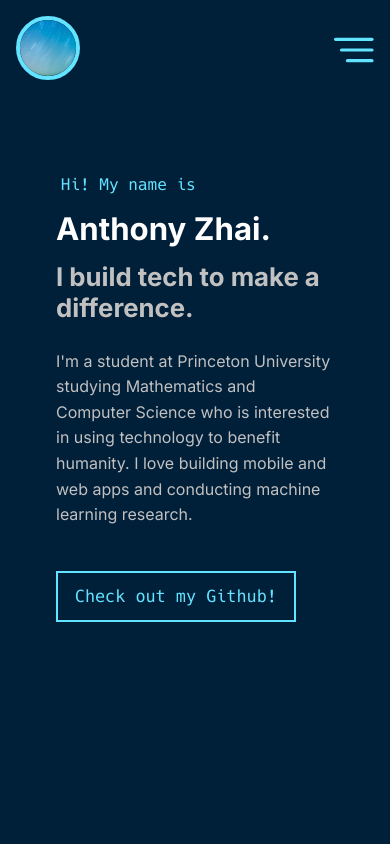
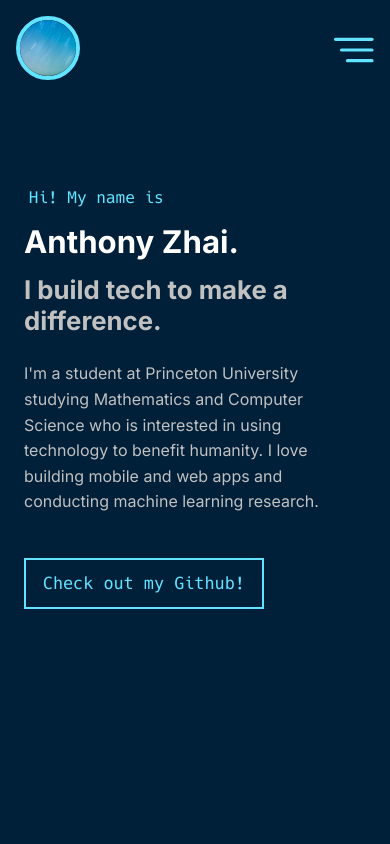
Before and after one commit to antz22/antz22.github.io, a React (Create React App) app: page / in a window 390 px wide. Shown: the top 844 px of the page. Built offline with nearby package versions, Linux system fonts and the light colour scheme.

Commit message:
polish hero responsive design

```diff
--- a/src/assets/css/hero.css
+++ b/src/assets/css/hero.css
@@ -1,5 +1,5 @@
 div.hero .container {
-  padding: 1em 3.5em;
+  padding: 1em 1.5em;
   height: 100vh;
   margin-top: -17.5vh !important;
   align-items: center;
@@ -43,6 +43,11 @@ div.hero .container a .github-cta:hover {
   transition: 0.2s;
 }
 
+@media only screen and (min-width: 450px) {
+  div.hero .container {
+    padding: 1em 3.5em;
+  }
+}
 @media only screen and (min-width: 650px) {
   div.hero .container {
     height: 100vh;
--- a/src/assets/css/hero.scss
+++ b/src/assets/css/hero.scss
@@ -11,7 +11,7 @@ $btn-hover: #01437c;
 div.hero {
 
     .container {
-        padding: 1em 3.5em;
+        padding: 1em 1.5em;
         height: 100vh;
         margin-top: -17.5vh !important;
         align-items: center;
@@ -61,6 +61,14 @@ div.hero {
 
             }
 
+        }
+    }
+}
+
+@media only screen and (min-width: 450px) {
+    div.hero {
+        .container {
+            padding: 1em 3.5em;
         }
     }
 }
```
Also changed, not shown: 1 other file (tests, documents, lock files or other folders).
